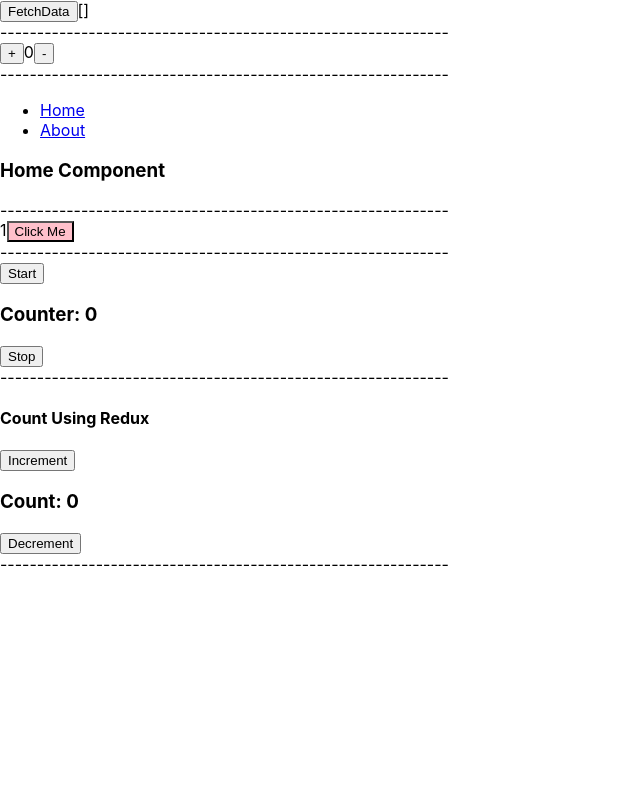
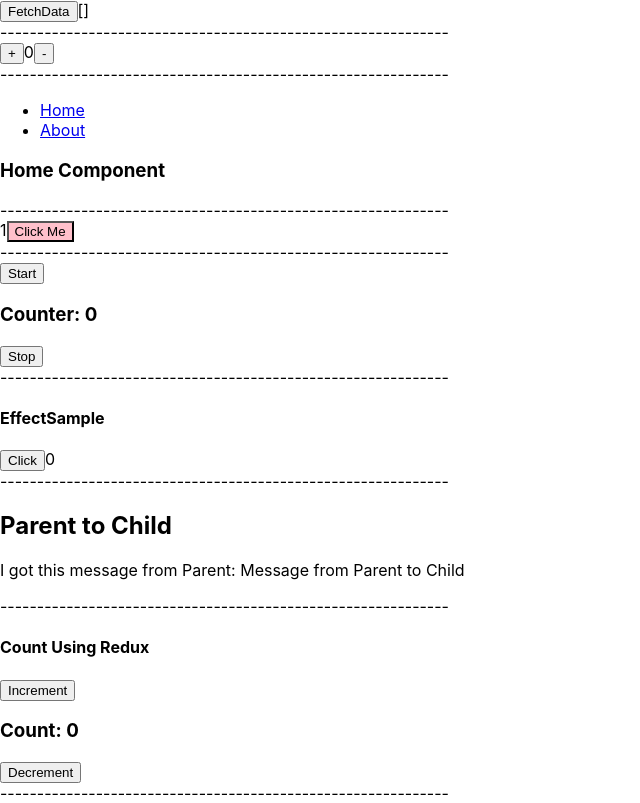
Before and after one commit to nikitaborhade-lab/JSPractice, a React (Create React App) app in the folder js-test/: page / in a window 1280 px wide. Shown: the whole page, without its empty margins (0-640 px from the left). Built offline with nearby package versions, Linux system fonts and the light colour scheme.

Commit message:
JS and React Code Practice

```diff
--- a/js-test/src/App.js
+++ b/js-test/src/App.js
@@ -13,6 +13,9 @@ import Fibonacci from './JSPractice/Fibonacci';
 import ChangeColor from './ReactPractice/ChangeColor'
 import Counter from './ReactPractice/Counter';
 import SortObject from './JSPractice/SortObject';
+import EffectSample from './ReactPractice/Hooks/EffectSample';
+import Parent from './ReactPractice/Parent'
+// import AsyncAwait from './JSPractice/AsyncAwait'
 
 import React from 'react';
 import { useSelector, useDispatch } from 'react-redux';
@@ -38,6 +41,8 @@ function App() {
           <ChangeColor />
           <Counter />
           <SortObject />
+          <EffectSample />
+          <Parent />
 
       <h4>Count Using Redux</h4>
       <button onClick={() => dispatch(increment())}>Increment</button>
--- /dev/null
+++ b/js-test/src/JSPractice/AsyncAwait.js
@@ -0,0 +1,8 @@
+
+// export default async function AsyncAwait(){
+//     // const response = await fetch('https://jsonplaceholder.typicode.com/users');
+//     // const data = await response.json();
+//     // console.log(data)
+
+//      return Promise.resolve("data");
+// }
--- /dev/null
+++ b/js-test/src/ReactPractice/Child.js
@@ -0,0 +1,7 @@
+export default function Child(props){
+    return(
+        <>
+        <p>I got this message from Parent: {props.message}</p>
+        </>
+    )
+}
--- /dev/null
+++ b/js-test/src/ReactPractice/Hooks/EffectSample.js
@@ -0,0 +1,22 @@
+import React, {useEffect, useState} from "react";
+
+export default function EffectSample(){
+    const [state, setState] = useState(0);
+
+    function increment(){
+        setState(state+1)
+    }
+
+    useEffect(()=>{
+        console.log(`Count has changed to: ${state}`);
+    },[state])   // passing state in dependency array
+
+    return(
+        <>
+        <h4>EffectSample</h4>
+        <button onClick = {increment}>Click</button>
+        {state}
+        <div>-------------------------------------------------------------</div>
+        </>
+    )
+}
--- /dev/null
+++ b/js-test/src/ReactPractice/Parent.js
@@ -0,0 +1,13 @@
+import Child from './Child'
+
+export default function Parent(){
+    return(
+        <>
+        <h2>Parent to Child</h2>
+        <Child message = {'Message from Parent to Child'} />
+        <div>-------------------------------------------------------------</div>
+        </>
+    )
+}
+
+// Passing data from parent component to child component
```
